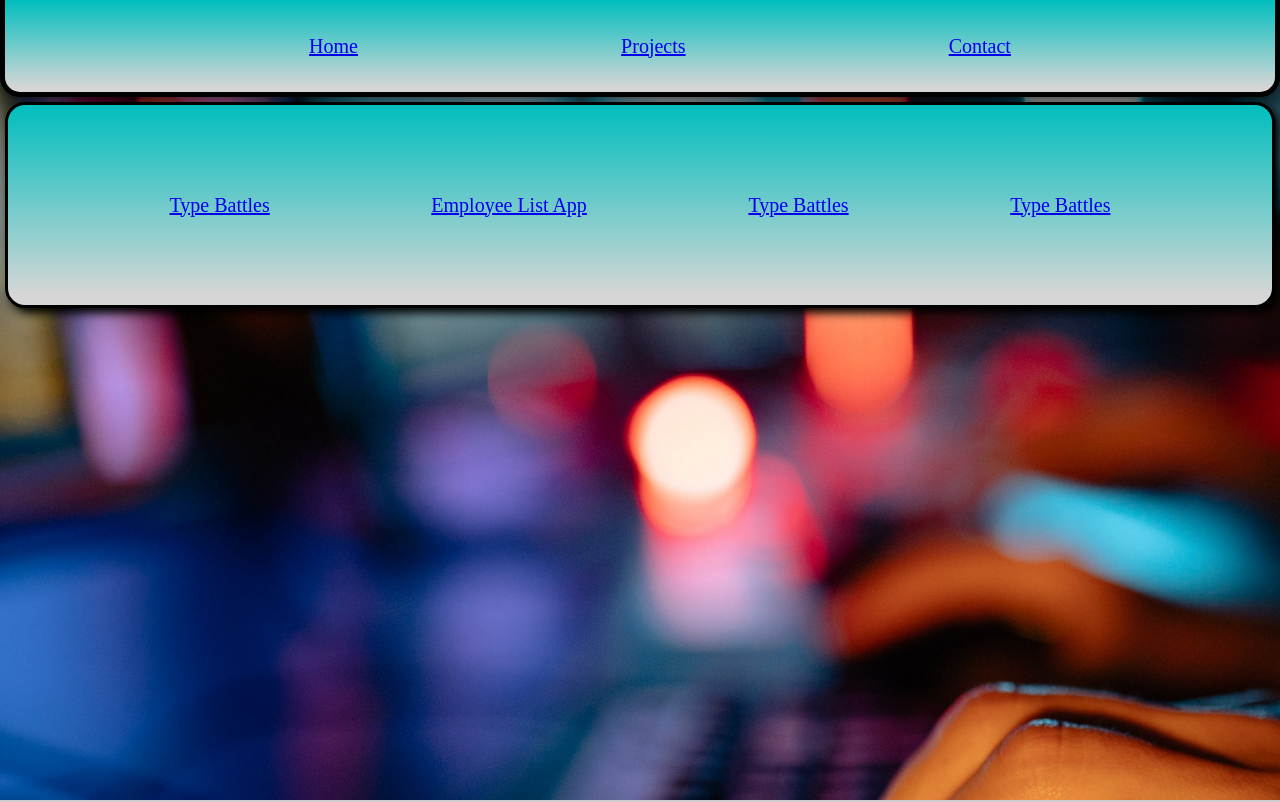
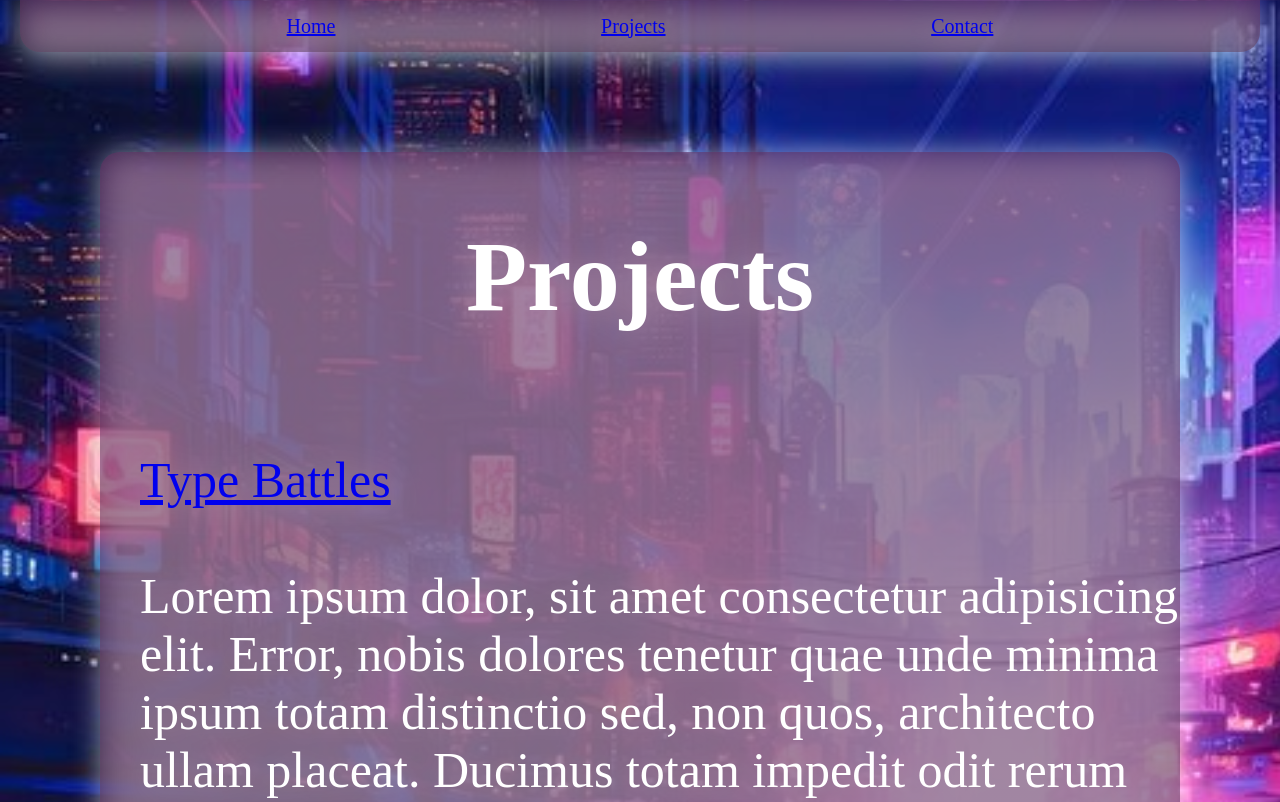
Before and after one commit to CalMc22/CalebMcConnelsPortfolio, a React (Vite) app: page /projects in a window 1280 px wide. Shown: the top 802 px of the page. Built offline with nearby package versions, Linux system fonts and the light colour scheme.

Commit message:
stylized and changed classes to fit it

```diff
--- a/src/App.css
+++ b/src/App.css
@@ -1,44 +1,51 @@
 body {
     margin: 0;
-    background-image: url('./assets/keyboardbackground.jpeg');
+    background-image: url('./assets/neocity.jpg');
     background-size: 2000px;
-    background-color: #cccccc;
-    color: black;
+    background-color: black;
+    color: rgb(255, 255, 255);
+    text-decoration: none;
 }
+
 .icon {
-  height: 100px;
+    height: 100px;
 }
 
 .navBar {
-  border: 5px solid black;
-  border-top: 20px;
-  border-bottom-right-radius: 20px;
-  border-bottom-left-radius: 20px;
-  filter: drop-shadow(2px 5px 15px);
-  background: rgb(0,73,73);
-  background: linear-gradient(180deg, rgb(0, 190, 190) 0%, rgb(214, 214, 214) 95%);
-  margin: 0px;
-  padding: 1px;
-}
-
-  ul {
     display: flex;
     justify-content: space-evenly;
     align-items: center;
     list-style: none;
     font-size: 20px;
     height: 50px;
-  }
+    margin-left: 20px;
+    margin-right: 20px;
+    margin-top: 0px;
+    padding: 1px;
+    /* border: 5px solid black; */
+    border-top: 20px;
+    border-bottom-right-radius: 20px;
+    border-bottom-left-radius: 20px;
+    filter: drop-shadow(2px 5px 15px);
+    background: rgb(100,50,100);
+    background: linear-gradient(180deg, rgba(100,50,100,0.6) 0%, rgba(100,70,100,0.6) 95%);
+    text-decoration: none;
+}
 
-  form {
+form {
     text-align: center;
-  }
+}
 
+h1{
+    display: flex;
+    justify-content: center;
+    align-items: center;
+}
 
-.home, .contact {
+/* .home {
     font-size: 40px;
     border: 5px solid black;
-    background: rgb(0,73,73);
+    background: rgb(0, 73, 73);
     background: linear-gradient(180deg, rgb(0, 190, 190) 0%, rgb(214, 214, 214) 95%);
     filter: drop-shadow(2px 5px 15px);
     display: flex;
@@ -49,21 +56,37 @@ body {
     padding-bottom: 10px;
 }
 
-.projects {
+.contact {
     display: flex;
-    justify-content: space-evenly;
+    justify-content: space-around;
+    font-size: 40px;
+    border: 5px solid black;
+    background: rgb(0, 73, 73);
+    background: linear-gradient(180deg, rgb(0, 190, 190) 0%, rgb(214, 214, 214) 95%);
+    filter: drop-shadow(2px 5px 15px);
+    border-radius: 50px;
+    margin: 100px;
+    padding-top: 10px;
+    padding-bottom: 10px;
+} */
+
+.projects, .contact, .home {
+    display: grid;
+    justify-content: space-around;
     align-items: center;
-    list-style: none;
-    font-size: 20px;
-    height: 50px;
-    height: 200px;
-    border: 3px solid black;
+    height: 100%;
+    /* border: 3px solid black; */
     border-radius: 20px;
-    filter: drop-shadow(5px 5px 5px);
-    background: rgb(0,73,73);
-    background: linear-gradient(180deg, rgb(0, 190, 190) 0%, rgb(214, 214, 214) 95%);
-    margin: 5px;
+    filter: drop-shadow(2px 2px 15px);
+    background: rgb(100,50,100);
+    background: linear-gradient(180deg, rgba(100,50,100,0.6) 0%, rgba(100,70,100,0.6) 95%);    margin: 100px;
+    font-size: 50px;
 }
+
+li{
+    list-style-type: none;
+}
+
 
 .container {
     font-family: Inter, system-ui, Avenir, Helvetica, Arial, sans-serif;
@@ -92,7 +115,7 @@ body {
     padding-bottom: 10px;
 } */
 
-.shopEntry {
+/* .shopEntry {
     height: 200px;
     border: 3px solid black;
     border-radius: 20px;
@@ -100,4 +123,4 @@ body {
     background: rgb(0,73,73);
     background: linear-gradient(180deg, rgb(0, 190, 190) 0%, rgb(214, 214, 214) 95%);
     margin: 5px;
-}
+} */
--- a/src/components/Navbar.jsx
+++ b/src/components/Navbar.jsx
@@ -6,12 +6,11 @@ import { Link } from "react-router-dom";
 function Navbar() {
 
   return (
-    <div className="navBar">
-      <ul>
+    <div>
+      <ul className="navBar">
             <li>
               <Link to="/">
-                Home
-                {/* <img className="icon" src={icon} /> */}
+               Home
               </Link>
             </li>
             <li>
--- a/src/pages/Contact.jsx
+++ b/src/pages/Contact.jsx
@@ -3,13 +3,22 @@ import React from 'react';
 function Contact() {
     return (
         <div className="contact">
-            {/* <h1 className='title'>Contact</h1> */}
-            <p>
-            Email: calsmc22@gmail.com
-            </p>
+            <h1 className='title'>Contact</h1>
+            <ul >
+                <li>
+                    Email: calsmc22@gmail.com
+                </li>
+                <br />
+                <li>
+                    <a href="https://www.linkedin.com/in/calebmcc/"> LinkedIn</a>
+                </li>
+                <br />
+                <li>
+                    <a href="https://github.com/CalMc22">GitHub</a>
+                </li>
+            </ul>
         </div>
-
-     );
+    );
 }
 
 export default Contact;
--- a/src/pages/Home.jsx
+++ b/src/pages/Home.jsx
@@ -2,11 +2,17 @@ import React from 'react';
 
 function Home() {
     return (
-        <div className="home">
-            {/* <h1 className='title'>Home</h1> */}
-            <p>
-            Hi, I'm Caleb McConnell!
-            </p>
+        <div className='home'>
+            <h1 className='title'>Home</h1>
+            <ul>
+                <li>
+                    Hi, I'm Caleb McConnell!
+                </li>
+                <br />
+                <li>
+                    Lorem, ipsum dolor sit amet consectetur adipisicing elit. Magnam cumque quo iure consectetur nemo tenetur. Ad veritatis ex et, consequatur veniam, dicta quidem autem minima, a similique assumenda illum iure?
+                </li>
+            </ul>
         </div>
     );
 };
--- a/src/pages/Projects.jsx
+++ b/src/pages/Projects.jsx
@@ -1,21 +1,24 @@
 import { React } from 'react'
 
 function Projects() {
-    return(
+    return (
         <div className="projects">
-            {/* <h1 className='title'>Projects</h1> */}
-            <div>
-                <a href="https://typebattles.netlify.app/"> Type Battles</a>
-            </div>
-            <div>
-                <a href="https://employeelisttest.netlify.app/"> Employee List App</a>
-            </div>
-            <div>
-                <a href="https://typebattles.netlify.app/"> Type Battles</a>
-            </div>
-            <div>
-                <a href="https://typebattles.netlify.app/"> Type Battles</a>
-            </div>
+            <h1 className='title'>Projects</h1>
+            <ul >
+                <li>
+                    <a className='projectIcon' href="https://typebattles.netlify.app/" > Type Battles</a>
+                    <br />
+                    <br />
+                    Lorem ipsum dolor, sit amet consectetur adipisicing elit. Error, nobis dolores tenetur quae unde minima ipsum totam distinctio sed, non quos, architecto ullam placeat. Ducimus totam impedit odit rerum saepe.
+                </li>
+                <br />
+                <li>
+                    <a className='projectIcon' href="https://employeelisttest.netlify.app/"> Employee List</a>
+                    <br />
+                    <br />
+                    Lorem ipsum dolor sit amet consectetur adipisicing elit. Nisi ad adipisci magni fugit modi sunt cumque ipsa rem temporibus libero aperiam vitae saepe quos magnam maxime mollitia, laboriosam quaerat autem.
+                </li>
+            </ul>
         </div>
     )
 }
```
Also changed, not shown: src/assets/home.jpg (added), src/assets/neocity.jpg (added).
